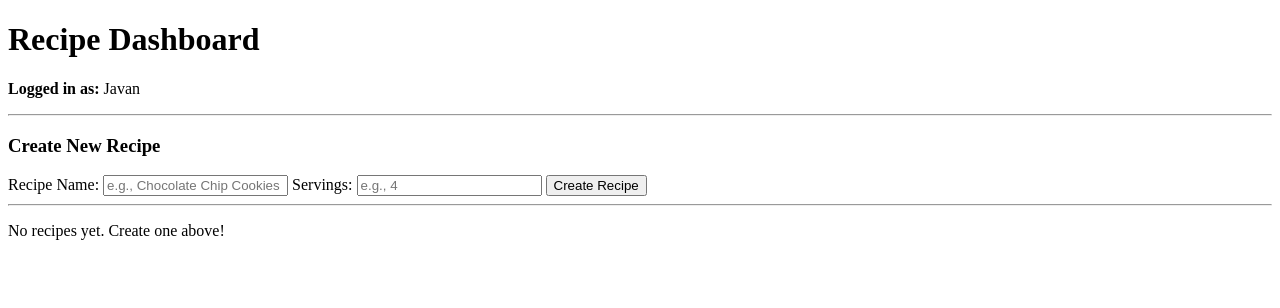
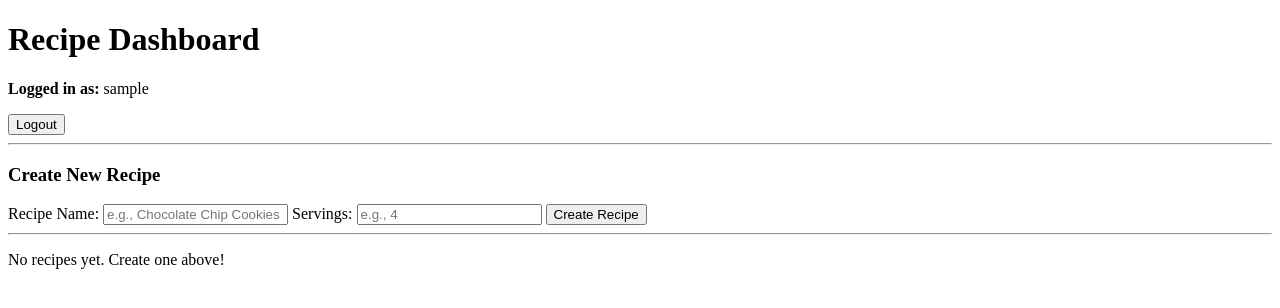
Before and after one commit to Javan27/CSC330-RecipeHub, a Flask app: page / in a window 1280 px wide. Shown: the top 308 px of the page. Run offline with Flask 3, Linux system fonts and the light colour scheme; the visitor is signed in with stand-in values (Sample User, id 1); data that the repository does not hold is empty.

Commit message:
Update index.html
Uses Dynamic Usernames now, instead of having a template
Added a log out button

```diff
--- a/templates/index.html
+++ b/templates/index.html
@@ -9,7 +9,8 @@
 
     <div>
         <h1>Recipe Dashboard</h1>
-        <p><strong>Logged in as:</strong> <span id="current-user">Javan</span></p>
+        <p><strong>Logged in as:</strong> <span id="current-user"></span></p>
+        <a href="/logout"><button type="button">Logout</button></a>
     </div>
 
     <hr>
@@ -31,10 +32,10 @@
         </div>
 
     <script>
-        const loggedInUser = { username: "Javan" };
-        document.getElementById('current-user').innerText = loggedInUser.username;
+        // Use Jinja2 to get the username from the Flask session
+        const currentUsername = "{{ username }}";
+        document.getElementById('current-user').innerText = currentUsername;
 
-        // Fetch all recipes from the Flask database on load
         async function renderGrid() {
             const grid = document.getElementById('recipe-grid');
 
@@ -62,11 +63,10 @@
                 });
             } catch (err) {
                 console.error("Error loading recipes:", err);
-                grid.innerHTML = `<p>Error connecting to database. Make sure Flask is running!</p>`;
+                grid.innerHTML = `<p>Error connecting to database.</p>`;
             }
         }
 
-        // Send a new recipe to the Flask backend
         document.getElementById('btn-create-recipe').addEventListener('click', async () => {
             const nameInput = document.getElementById('new-recipe-name');
             const servingInput = document.getElementById('new-serving-size');
@@ -88,11 +88,10 @@
             if (response.ok) {
                 nameInput.value = '';
                 servingInput.value = '';
-                renderGrid(); // Refresh grid to show the new db entry
+                renderGrid();
             }
         });
 
-        // Delete recipe from the database
         async function deleteRecipe(recipeId) {
             if (confirm('Are you sure?')) {
                 await fetch(`/api/recipes/${recipeId}`, { method: 'DELETE' });
@@ -100,7 +99,6 @@
             }
         }
 
-        // Initial load
         renderGrid();
     </script>
 </body>
```
